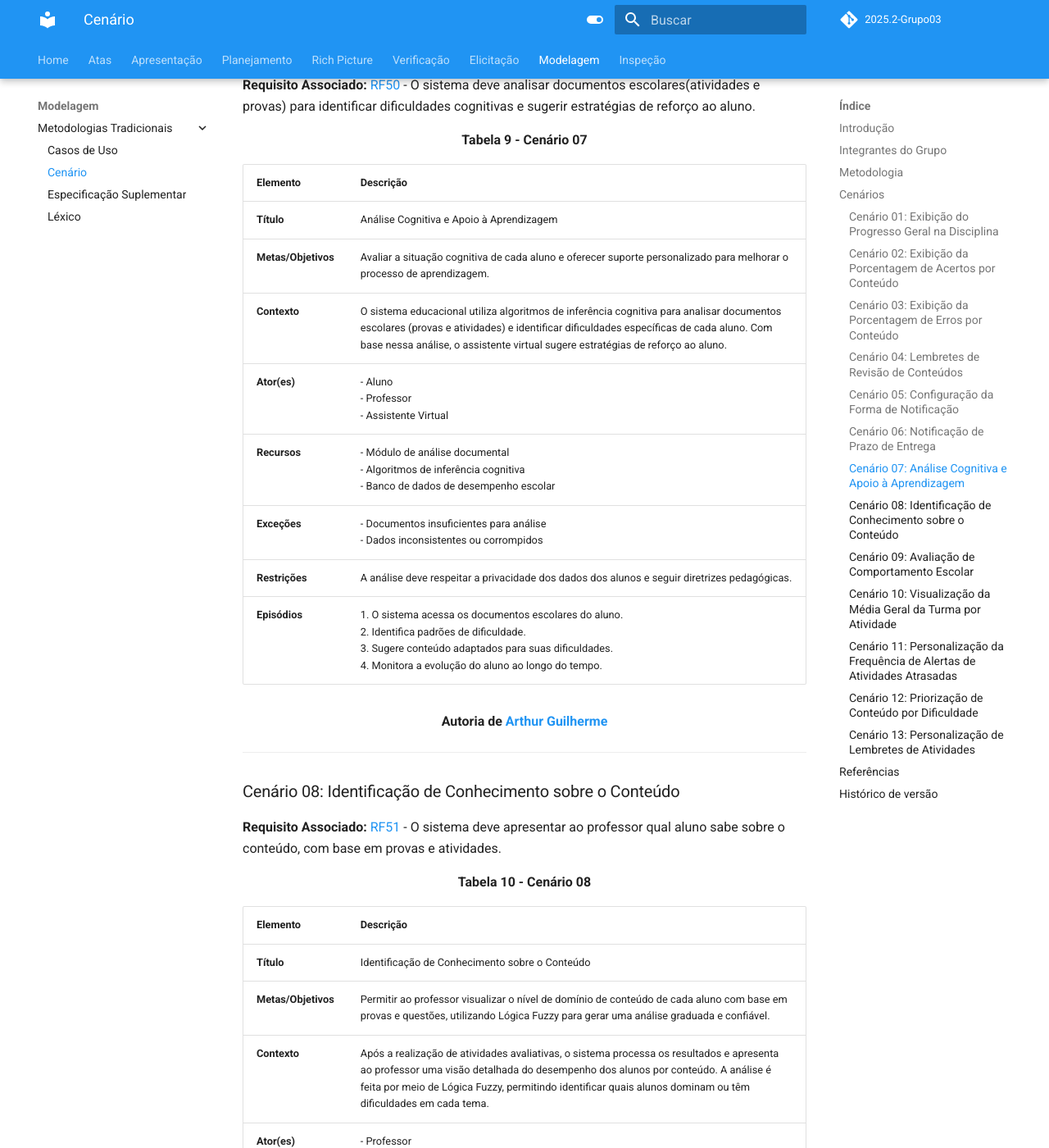
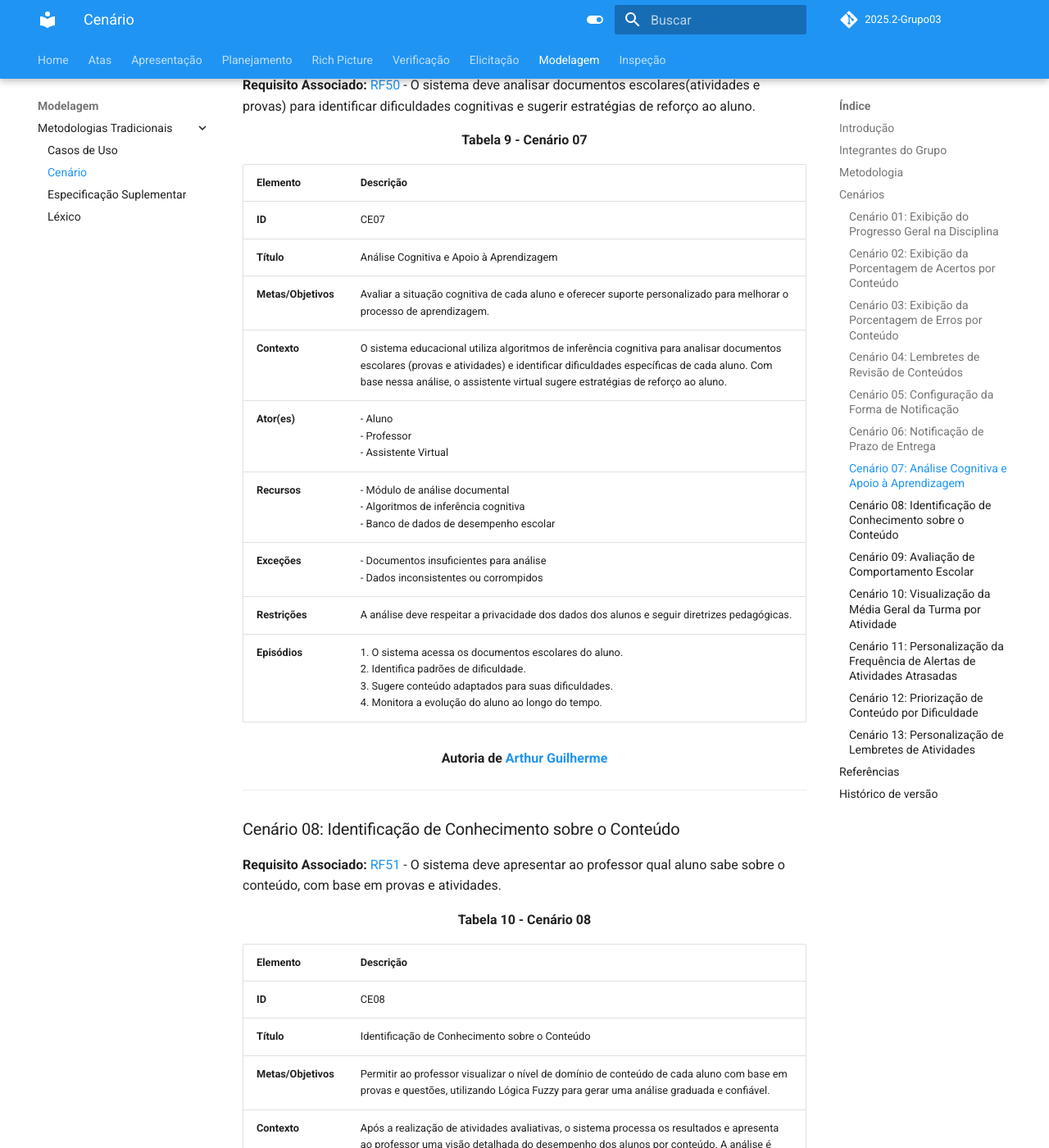
Before and after one commit to Requisitos-de-Software/2025.2-Grupo03, an MkDocs documentation site: the page built from docs/Modelagem/cenario.md, in a window 1280 px wide and 1400 px high, scrolled down 8689 px. Shown: the whole window at 82% size. Built offline with MkDocs 1.6.1 and Material for MkDocs 9.7.7, drawn with Linux system fonts in a browser that asks for light colours; comment, search, counter and statistics services are not loaded.

Commit message:
Update cenario.md

```diff
--- a/docs/Modelagem/cenario.md
+++ b/docs/Modelagem/cenario.md
@@ -181,10 +181,11 @@ A **padronização da tabela** se baseou nesses elementos apresentados acima e p
 ### Cenário 07: Análise Cognitiva e Apoio à Aprendizagem
 **Requisito Associado:** [RF50](https://requisitos-de-software.github.io/2025.2-Grupo03/Elicitacao/requisitos_elicitados/#funcionais) - O sistema deve analisar documentos escolares(atividades e provas) para identificar dificuldades cognitivas e sugerir estratégias de reforço ao aluno.
 
-<div style="text-align: center;"><strong> Tabela 9 - Cenário 07 </strong></div>
+<div align="center"><strong> Tabela 9 - Cenário 07 </strong></div>
 
 | Elemento       | Descrição |
 |----------------|-----------|
+| **ID** | CE07 |
 | **Título**     | Análise Cognitiva e Apoio à Aprendizagem |
 | **Metas/Objetivos** | Avaliar a situação cognitiva de cada aluno e oferecer suporte personalizado para melhorar o processo de aprendizagem. |
 | **Contexto**    | O sistema educacional utiliza algoritmos de inferência cognitiva para analisar documentos escolares (provas e atividades) e identificar dificuldades específicas de cada aluno. Com base nessa análise, o assistente virtual sugere estratégias de reforço ao aluno. |
@@ -200,10 +201,11 @@ A **padronização da tabela** se baseou nesses elementos apresentados acima e p
 ### Cenário 08: Identificação de Conhecimento sobre o Conteúdo
 **Requisito Associado:** [RF51](https://requisitos-de-software.github.io/2025.2-Grupo03/Elicitacao/requisitos_elicitados/#funcionais) - O sistema deve apresentar ao professor qual aluno sabe sobre o conteúdo, com base em provas e atividades.
 
-<div style="text-align: center;"><strong> Tabela 10 - Cenário 08 </strong></div>
+<div align="center"><strong> Tabela 10 - Cenário 08 </strong></div>
 
 | Elemento       | Descrição |
 |----------------|-----------|
+| **ID** | CE08 |
 | **Título**     | Identificação de Conhecimento sobre o Conteúdo |
 | **Metas/Objetivos** | Permitir ao professor visualizar o nível de domínio de conteúdo de cada aluno com base em provas e questões, utilizando Lógica Fuzzy para gerar uma análise graduada e confiável. |
 | **Contexto**    | Após a realização de atividades avaliativas, o sistema processa os resultados e apresenta ao professor uma visão detalhada do desempenho dos alunos por conteúdo. A análise é feita por meio de Lógica Fuzzy, permitindo identificar quais alunos dominam ou têm dificuldades em cada tema. |
@@ -219,10 +221,11 @@ A **padronização da tabela** se baseou nesses elementos apresentados acima e p
 ### Cenário 09: Avaliação de Comportamento Escolar
 **Requisito Associado:** [RF52](https://requisitos-de-software.github.io/2025.2-Grupo03/Elicitacao/requisitos_elicitados/#funcionais) - O sistema deve informar ao professor quais alunos mantêm comportamento adequado segundo critérios pedagógicos.
 
-<div style="text-align: center;"><strong> Tabela 11 - Cenário 09 </strong></div>
+<div align="center"><strong> Tabela 11 - Cenário 09 </strong></div>
 
 | Elemento       | Descrição |
 |----------------|-----------|
+| **ID** | CE09 |
 | **Título**     | Avaliação de Comportamento Escolar |
 | **Metas/Objetivos** | Apresentar ao professor quais alunos mantêm comportamento adequado com base em critérios como presença nas aulas, participação em monitorias, realização de atividades e estudo dos conteúdos sugeridos. |
 | **Contexto**    | O sistema educacional monitora continuamente o comportamento dos alunos por meio de registros de presença, entregas de atividades, participação em monitorias e acesso aos conteúdos recomendados. O assistente virtual analisa esses dados e gera relatórios que ajudam o professor a identificar alunos engajados e aqueles que precisam de acompanhamento. |
```
